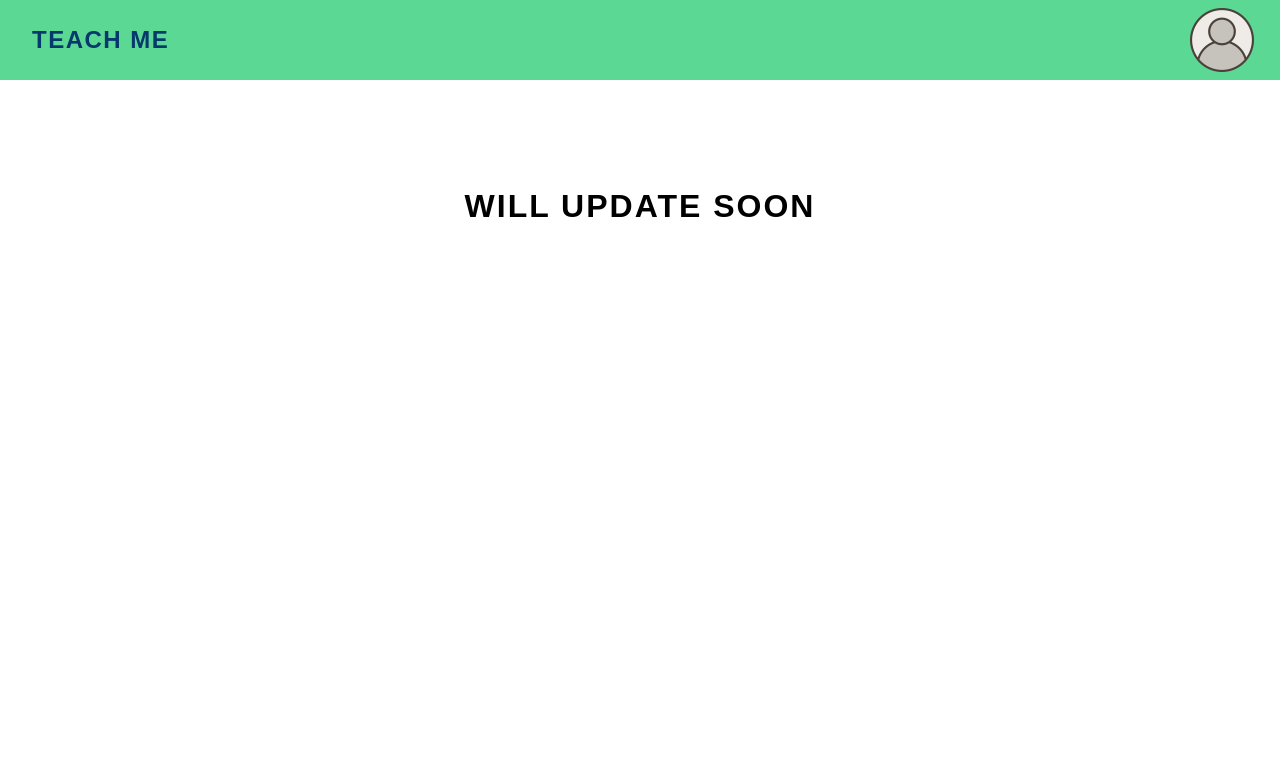
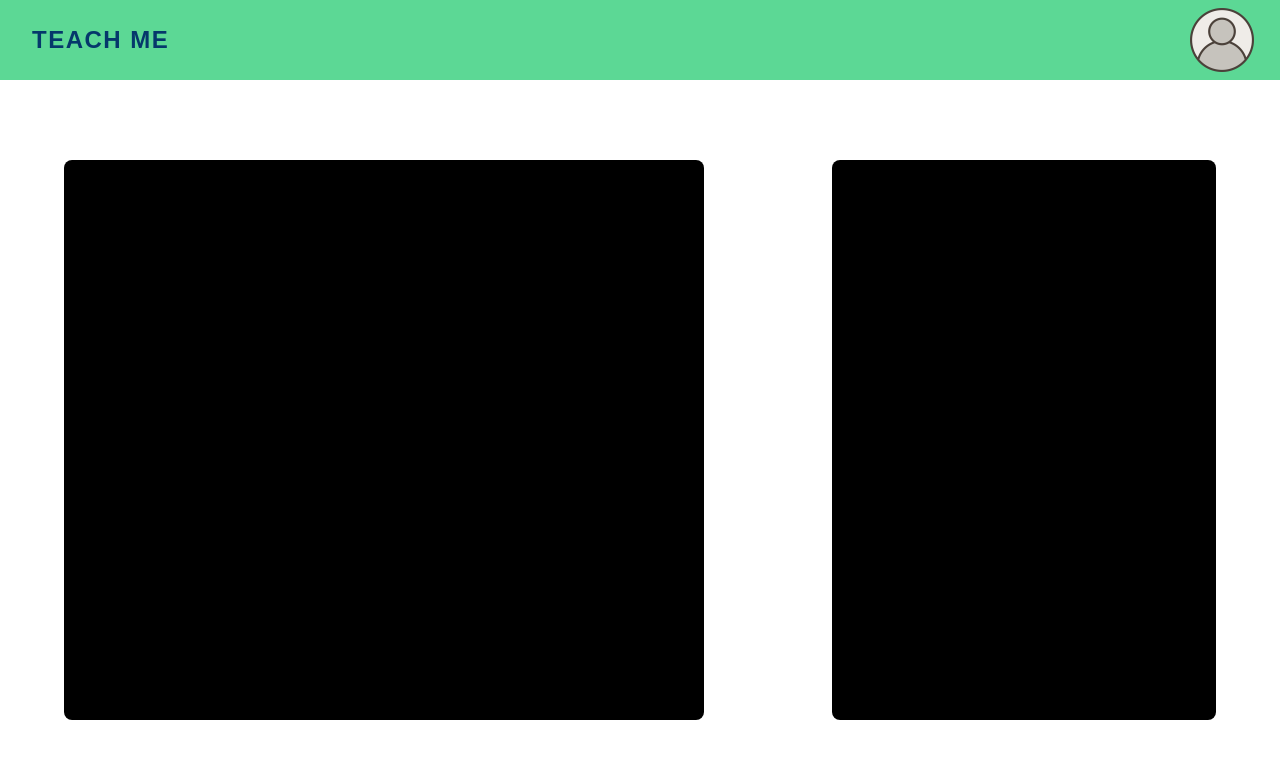
Before and after one commit to gagands2497/TeachMe_Front_End, a React (Create React App) app: page /profile in a window 1280 px wide. Shown: the top 758 px of the page. Built offline with nearby package versions, Linux system fonts and the light colour scheme.

Commit message:
make it better

```diff
--- a/src/Routes/UserProfile.js
+++ b/src/Routes/UserProfile.js
@@ -4,8 +4,14 @@ const UserProfile = () => {
     return (
         <React.Fragment>
             <Navbar></Navbar>
-            <br /><br /><br /><br /><br /><br />
-            <h1 style = {{textAlign:"center" , fontFamily:"sans-serif",letterSpacing:"2px"}}>WILL UPDATE SOON</h1>
+            <div id="profile">
+                <div id="updateProfile">
+
+                </div>
+                <div id="current-profile">
+
+                </div>
+            </div>
 
         </React.Fragment>
 
--- a/src/index.css
+++ b/src/index.css
@@ -69,6 +69,33 @@ a{
   color: rgb(255, 217, 0);
 }
 
+
+
+/* Profile */
+#profile{
+  display: flex;
+  margin: 10vh 5vw;
+  justify-content: space-between;
+}
+
+#updateProfile{
+  height: 70vh;
+  width: 50vw;
+  border-radius: 0.5em;
+  background-color: black;
+}
+#current-profile{
+  height: 70vh;
+  width: 30vw;
+  border-radius: 0.5em;
+  background-color: black;
+}
+
+
+
+
+
+
 @keyframes rotate{
   0%{
     transform: rotateZ(0deg);
```
